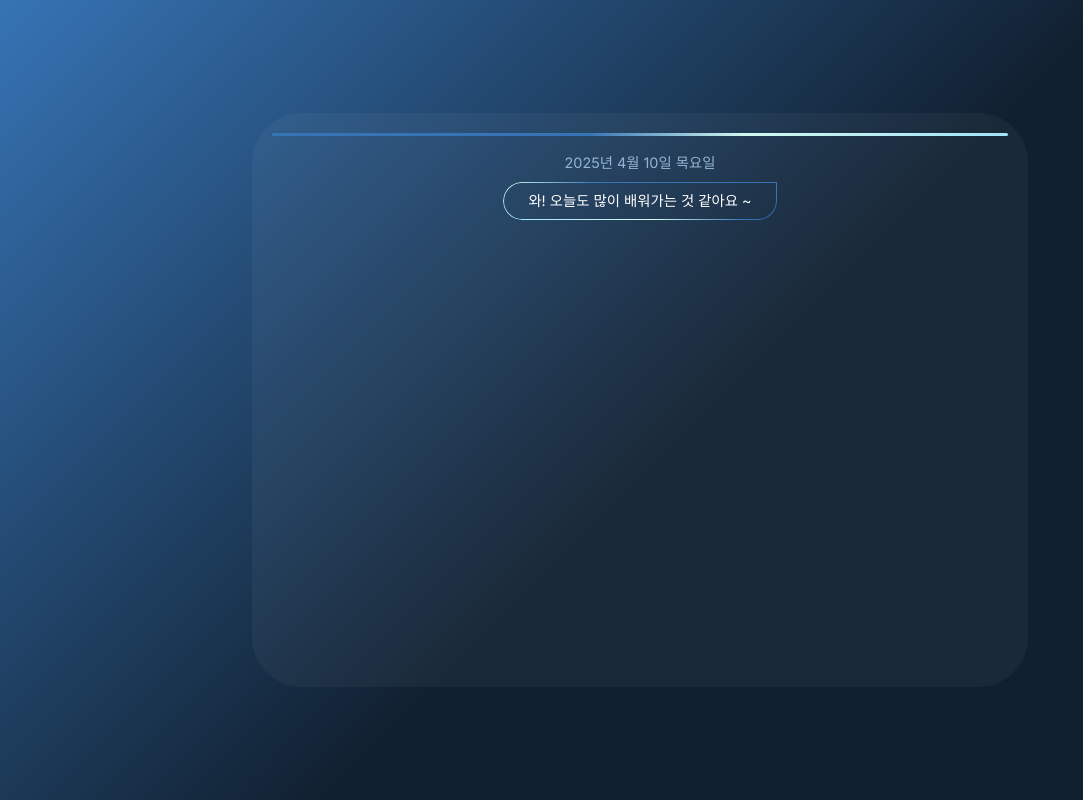
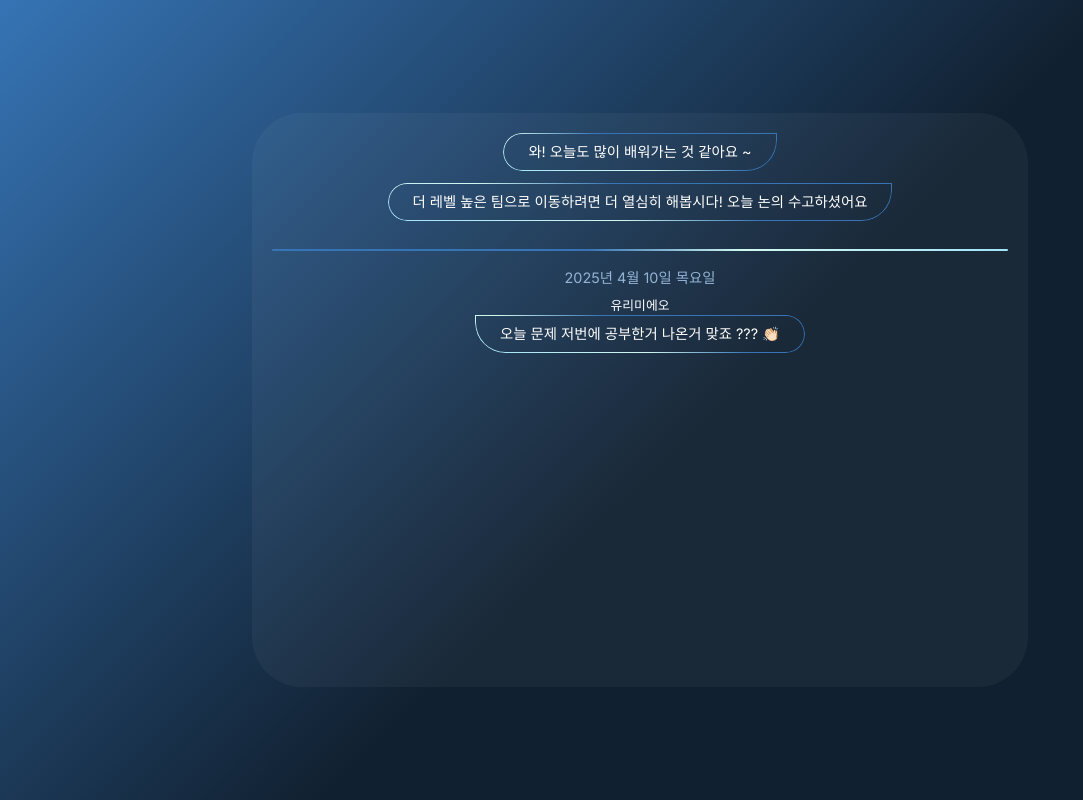
Before and after one commit to PrograMemo-Groom/900pro-fe, a React (Vite) app: page /history in a window 1280 px wide. Shown: the whole page, without its empty margins (0-1083 px from the left). Built offline with nearby package versions, Linux system fonts and the light colour scheme; no server answers.

Commit message:
[design] 왼쪽 말풍선 스타일링

```diff
--- a/src/css/history/Chat.module.scss
+++ b/src/css/history/Chat.module.scss
@@ -10,12 +10,14 @@
     height: 71.67vh;
     width: 60.63vw;
     text-align: center;
+    overflow: hidden;
 
     .line {
         background: linear-gradient(90deg, #3674B5 43%, #D1F8EF 64%, #A1E3F9 100%);
-        height: 3px;
+        height: 2px;
         width: 100%;
         border-radius: 2px;
+        margin-top: 2vh;
     }
 
     .date {
@@ -23,10 +25,9 @@
         font-size: 0.9rem;
         color: #94B4D5;
     }
-
 }
 
-.bubble {
+    .bubble_right {
         position: relative;
         padding: 8px 25px;
         border-radius: 50px 0 50px 50px;
@@ -35,12 +36,13 @@
         font-size: 0.9rem;
         display: inline-block;
         z-index: 0;
+        margin-bottom: 1.5vh;
 
         &::before {
         content: "";
         position: absolute;
         inset: 0;
-      border-radius: 50px 0 50px 50px;
+        border-radius: 50px 0 80px 50px;
         padding: 1px; //테두리 두께
         background: linear-gradient(194deg, #3674B5 43%, #D1F8EF 64%, #A1E3F9 100%);
         -webkit-mask:
@@ -51,3 +53,35 @@
         z-index: -1;
         }
     }
+
+    .bubble_user_name {
+        font-weight: 700;
+        font-size: 0.8rem;
+    }
+
+    .bubble_left {
+        position: relative;
+        padding: 8px 25px;
+        border-radius: 0 50px 50px 50px;
+        background-color: transparent;
+        color: white;
+        font-size: 0.9rem;
+        display: inline-block;
+        z-index: 0;
+        margin-bottom: 1.5vh;
+
+        &::before {
+        content: "";
+        position: absolute;
+        inset: 0;
+        border-radius: 0 50px 50px 80px;
+        padding: 1px; //테두리 두께
+        background: linear-gradient(194deg, #3674B5 43%, #D1F8EF 64%, #A1E3F9 100%);
+        -webkit-mask:
+            linear-gradient(#fff 0 0) content-box,
+            linear-gradient(#fff 0 0);
+        -webkit-mask-composite: xor;
+                mask-composite: exclude;
+        z-index: -1;
+        }
+    }
--- a/src/pages/history/Chat.tsx
+++ b/src/pages/history/Chat.tsx
@@ -5,11 +5,22 @@ function Chat() {
   return (
     <div>
       <main className={styles.container}>
+
+        <div className={styles.bubble_right}>
+          와! 오늘도 많이 배워가는 것 같아요 ~
+        </div>
+        <div className={styles.bubble_right}>
+          더 레벨 높은 팀으로 이동하려면 더 열심히 해봅시다! 오늘 논의 수고하셨어요
+        </div>
+
         <div className={styles.line}></div>
         <p className={styles.date}>2025년 4월 10일 목요일</p>
 
-        <div className={styles.bubble}>
-        와! 오늘도 많이 배워가는 것 같아요 ~
+        <div>
+          <p className={styles.bubble_user_name}>유리미에오</p>
+          <div className={styles.bubble_left}>
+            오늘 문제 저번에 공부한거 나온거 맞죠 ??? 👏🏻
+          </div>
         </div>
       </main>
     </div>
```
Lines whose indentation alone changed are shown as unchanged.
